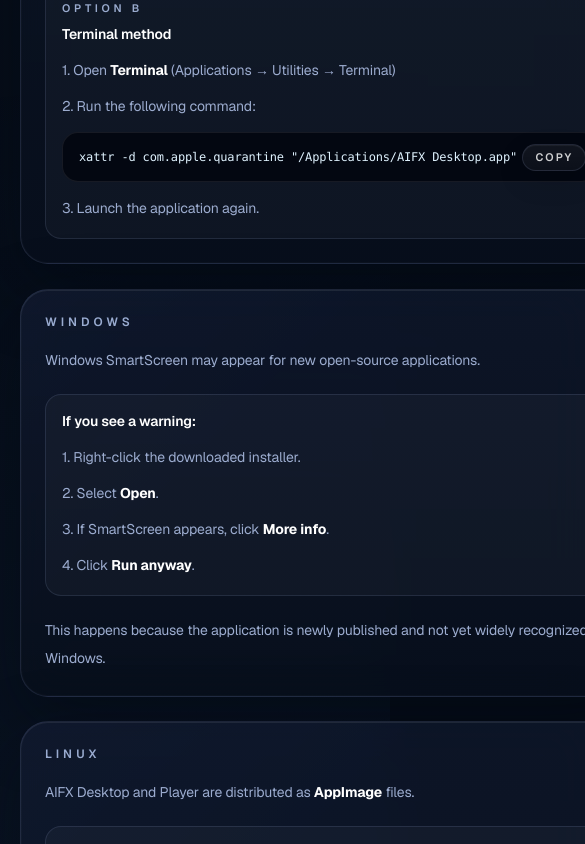
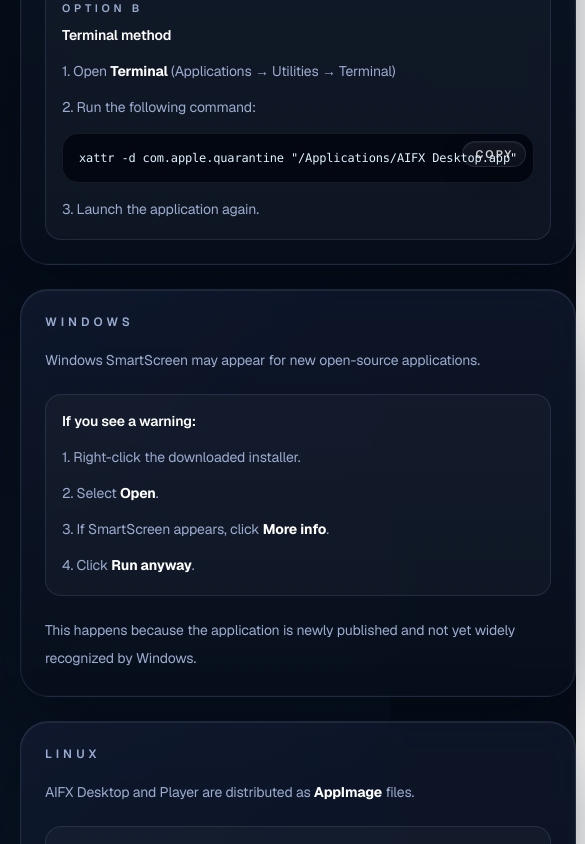
Before and after one commit to AI-First-Exchange/aifxstandard-site, a Next.js app: page / in a window 390 px wide. Shown: the part 6960-7804 px from the top of the page, 585 px wide, since content can reach past the window. Built offline with nearby package versions, Linux system fonts and the light colour scheme.

Commit message:
Improve install command blocks: fix copy button overlap and add monospace command styling

```diff
--- a/src/components/home/installing-tools-section.tsx
+++ b/src/components/home/installing-tools-section.tsx
@@ -29,11 +29,11 @@
       <button
         type="button"
         onClick={() => void handleCopy()}
-        className="button-secondary absolute top-3 right-3 rounded-full border border-[color:var(--line)] px-3 py-1 text-[0.68rem] font-semibold uppercase tracking-[0.18em] text-white/80 transition focus-visible:outline-2 focus-visible:outline-offset-4 focus-visible:outline-sky-300"
+        className="button-secondary absolute top-2 right-2 rounded-full border border-[color:var(--line)] px-3 py-1 text-[0.68rem] font-semibold uppercase tracking-[0.18em] text-white/80 transition focus-visible:outline-2 focus-visible:outline-offset-4 focus-visible:outline-sky-300"
       >
         {isCopied ? "Copied" : "Copy"}
       </button>
-      <pre className="overflow-x-auto rounded-2xl border border-white/8 bg-[var(--background-strong)] px-4 py-3 pr-20 text-xs leading-6 text-sky-100 sm:text-sm">
+      <pre className="overflow-x-auto rounded-2xl border border-white/8 bg-[var(--background-strong)] px-4 py-3 font-mono text-xs leading-6 text-sky-100 sm:text-sm">
         <code>{command}</code>
       </pre>
     </div>
```
